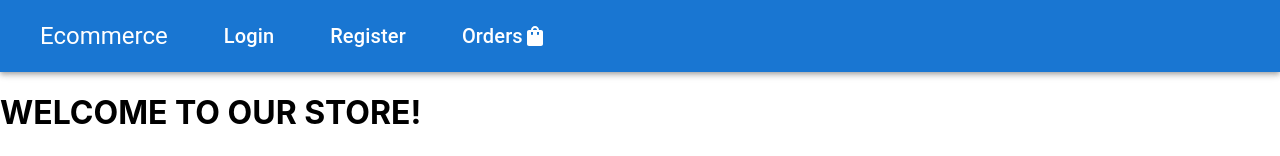
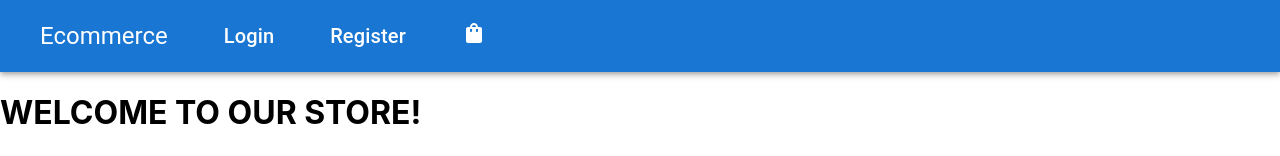
Before and after one commit to Kdp2016/E-Commerce-UI, a React (Create React App) app: page / in a window 1280 px wide. Shown: the top 156 px of the page. Built offline with nearby package versions, Linux system fonts and the light colour scheme.

Commit message:
changed routing and tabs

```diff
--- a/src/components/Navbar.tsx
+++ b/src/components/Navbar.tsx
@@ -44,14 +44,12 @@ import ShoppingBagIcon from '@mui/icons-material/ShoppingBag';
                                 ?
                                 <>
                                     <ListItemText inset>
-                                        <Typography variant="h6" color="inherit" onClick={() => navigate('/')}>Home</Typography>
-                                    </ListItemText>
-                                    <ListItemText inset>
-                                        <Typography variant="h6" color="inherit" onClick={() => navigate('/dashboard')}>Orders</Typography>
+                                        <Typography variant="h6" color="inherit" onClick={() => navigate('/dashboard')}>Dashboard</Typography>
                                     </ListItemText>
                                     <ListItemText inset>
                                         <Typography variant="h6" color="inherit" onClick={logout}>Logout</Typography>
                                     </ListItemText>
+                                    <ShoppingBagIcon id="bagicon" onClick={() => navigate('/cart')}/>
                                 </>
                                 :
                                 <>
@@ -62,9 +60,8 @@ import ShoppingBagIcon from '@mui/icons-material/ShoppingBag';
                                         <Typography variant="h6" color="inherit" onClick={() => navigate('/register')}>Register</Typography>
                                     </ListItemText>
                                     <ListItemText inset>
-                                        <Typography variant="h6" color="inherit" onClick={() => navigate('/login')}>Orders</Typography>
+                                    <ShoppingBagIcon id="bagicon" onClick={() => navigate('/login')}/>
                                     </ListItemText>
-                                    <ShoppingBagIcon id="bagicon"/>
                                 </>
                             }
                         </ListItem>
```
